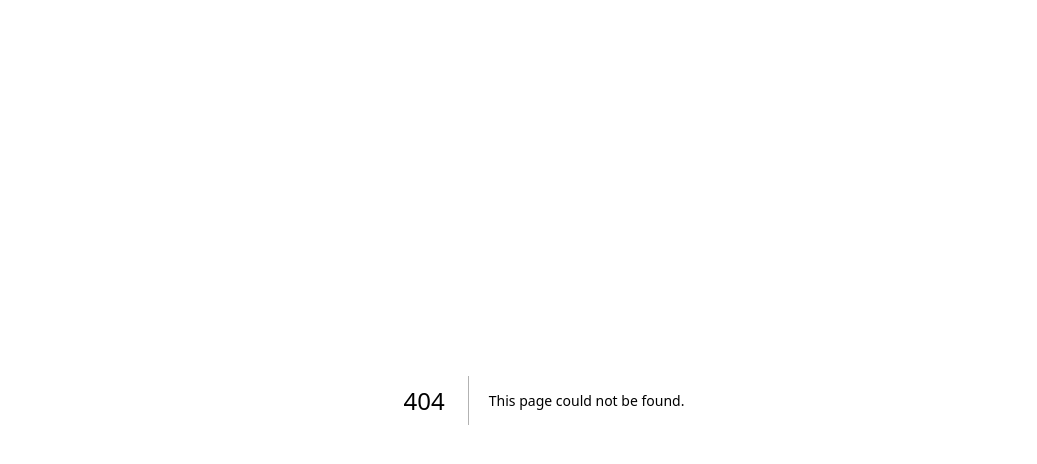
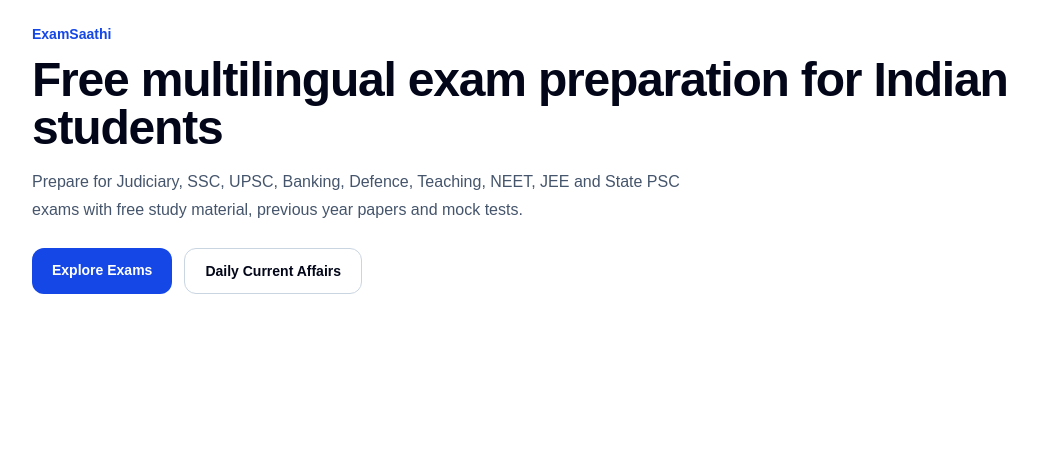
Before and after one commit to MrLluminati/ExamSaathi, a Next.js app: page /1 in a window 1280 px wide. Before the commit this address had no page. Shown: the top 464 px of the page, without its empty margins (96-1133 px from the left). Built offline with nearby package versions, Linux system fonts and the light colour scheme.

Commit message:
Add multilingual homepage routing

```diff
--- /dev/null
+++ b/app/[lang]/page.tsx
@@ -0,0 +1,43 @@
+import Link from "next/link";
+
+type PageProps = {
+  params: Promise<{ lang: string }>;
+};
+
+export default async function HomePage({ params }: PageProps) {
+  const { lang } = await params;
+
+  return (
+    <main className="min-h-screen bg-white px-4 py-6 text-slate-950">
+      <section className="mx-auto max-w-5xl">
+        <p className="text-sm font-semibold text-blue-700">ExamSaathi</p>
+
+        <h1 className="mt-3 text-3xl font-bold tracking-tight sm:text-5xl">
+          Free multilingual exam preparation for Indian students
+        </h1>
+
+        <p className="mt-4 max-w-2xl text-base leading-7 text-slate-600">
+          Prepare for Judiciary, SSC, UPSC, Banking, Defence, Teaching, NEET,
+          JEE and State PSC exams with free study material, previous year papers
+          and mock tests.
+        </p>
+
+        <div className="mt-6 flex flex-col gap-3 sm:flex-row">
+          <Link
+            href={`/${lang}/exams`}
+            className="rounded-xl bg-blue-700 px-5 py-3 text-center text-sm font-semibold text-white"
+          >
+            Explore Exams
+          </Link>
+
+          <Link
+            href={`/${lang}/current-affairs`}
+            className="rounded-xl border border-slate-300 px-5 py-3 text-center text-sm font-semibold"
+          >
+            Daily Current Affairs
+          </Link>
+        </div>
+      </section>
+    </main>
+  );
+}
--- a/app/page.tsx
+++ b/app/page.tsx
@@ -1,65 +1,5 @@
-import Image from "next/image";
+import { redirect } from "next/navigation";
 
-export default function Home() {
-  return (
-    <div className="flex flex-col flex-1 items-center justify-center bg-zinc-50 font-sans dark:bg-black">
-      <main className="flex flex-1 w-full max-w-3xl flex-col items-center justify-between py-32 px-16 bg-white dark:bg-black sm:items-start">
-        <Image
-          className="dark:invert"
-          src="/next.svg"
-          alt="Next.js logo"
-          width={100}
-          height={20}
-          priority
-        />
-        <div className="flex flex-col items-center gap-6 text-center sm:items-start sm:text-left">
-          <h1 className="max-w-xs text-3xl font-semibold leading-10 tracking-tight text-black dark:text-zinc-50">
-            To get started, edit the page.tsx file.
-          </h1>
-          <p className="max-w-md text-lg leading-8 text-zinc-600 dark:text-zinc-400">
-            Looking for a starting point or more instructions? Head over to{" "}
-            <a
-              href="https://vercel.com/templates?framework=next.js&utm_source=create-next-app&utm_medium=appdir-template-tw&utm_campaign=create-next-app"
-              className="font-medium text-zinc-950 dark:text-zinc-50"
-            >
-              Templates
-            </a>{" "}
-            or the{" "}
-            <a
-              href="https://nextjs.org/learn?utm_source=create-next-app&utm_medium=appdir-template-tw&utm_campaign=create-next-app"
-              className="font-medium text-zinc-950 dark:text-zinc-50"
-            >
-              Learning
-            </a>{" "}
-            center.
-          </p>
-        </div>
-        <div className="flex flex-col gap-4 text-base font-medium sm:flex-row">
-          <a
-            className="flex h-12 w-full items-center justify-center gap-2 rounded-full bg-foreground px-5 text-background transition-colors hover:bg-[#383838] dark:hover:bg-[#ccc] md:w-[158px]"
-            href="https://vercel.com/new?utm_source=create-next-app&utm_medium=appdir-template-tw&utm_campaign=create-next-app"
-            target="_blank"
-            rel="noopener noreferrer"
-          >
-            <Image
-              className="dark:invert"
-              src="/vercel.svg"
-              alt="Vercel logomark"
-              width={16}
-              height={16}
-            />
-            Deploy Now
-          </a>
-          <a
-            className="flex h-12 w-full items-center justify-center rounded-full border border-solid border-black/[.08] px-5 transition-colors hover:border-transparent hover:bg-black/[.04] dark:border-white/[.145] dark:hover:bg-[#1a1a1a] md:w-[158px]"
-            href="https://nextjs.org/docs?utm_source=create-next-app&utm_medium=appdir-template-tw&utm_campaign=create-next-app"
-            target="_blank"
-            rel="noopener noreferrer"
-          >
-            Documentation
-          </a>
-        </div>
-      </main>
-    </div>
-  );
+export default function RootPage() {
+  redirect("/en");
 }
```
